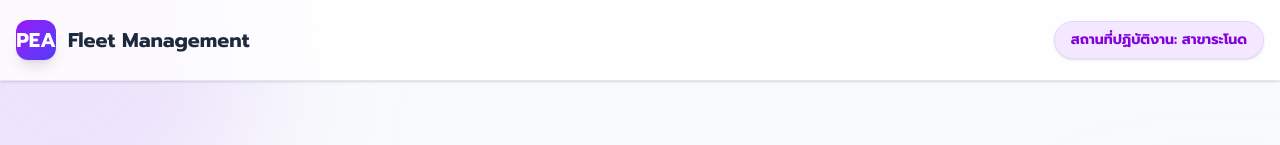
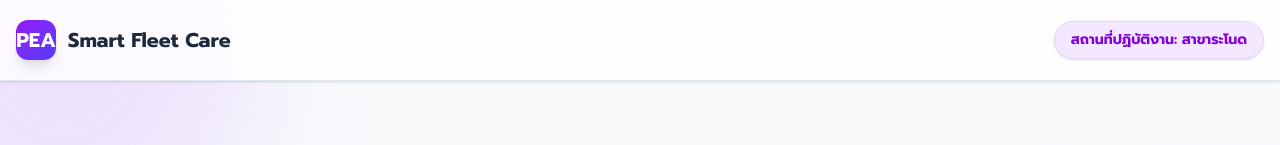
Before and after one commit to wachirawitmalee/pea-fleet-management, a Next.js app in the folder vehicle-fleet-app/: page / in a window 1280 px wide. Shown: the top 145 px of the page. Built offline with nearby package versions, Linux system fonts and the light colour scheme; no server answers; the database is empty.

Commit message:
Update system name to Smart Fleet Care

```diff
--- a/vehicle-fleet-app/app/layout.tsx
+++ b/vehicle-fleet-app/app/layout.tsx
@@ -11,7 +11,7 @@ const prompt = Prompt({
 });
 
 export const metadata: Metadata = {
-  title: "Fleet Management",
+  title: "Smart Fleet Care",
   description: "Enterprise Vehicle Reservation System",
 };
 
--- a/vehicle-fleet-app/app/page.tsx
+++ b/vehicle-fleet-app/app/page.tsx
@@ -110,7 +110,7 @@ export default function Home() {
         <div className="max-w-7xl mx-auto px-4 h-20 flex items-center justify-between">
           <div className="flex items-center gap-3">
             <div className="w-10 h-10 bg-gradient-to-br from-purple-600 to-indigo-600 rounded-xl flex items-center justify-center text-white font-bold text-xl shadow-lg">PEA</div>
-            <span className="font-bold text-xl text-slate-800 hidden sm:block">Fleet Management</span>
+            <span className="font-bold text-xl text-slate-800 hidden sm:block">Smart Fleet Care</span>
           </div>
           <div className="text-sm font-bold text-purple-700 bg-purple-100 px-4 py-2 rounded-full border border-purple-200 shadow-sm">
             สถานที่ปฏิบัติงาน: สาขาระโนด
```
